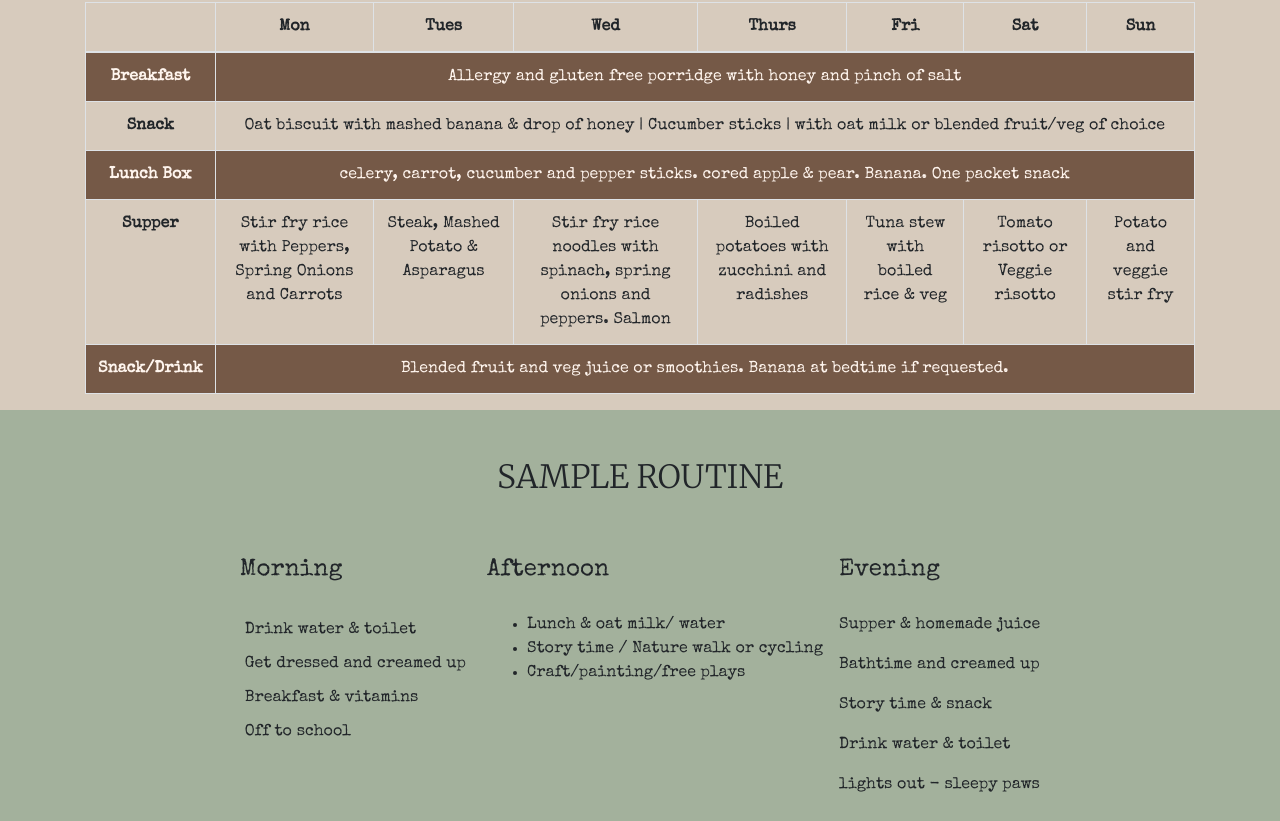
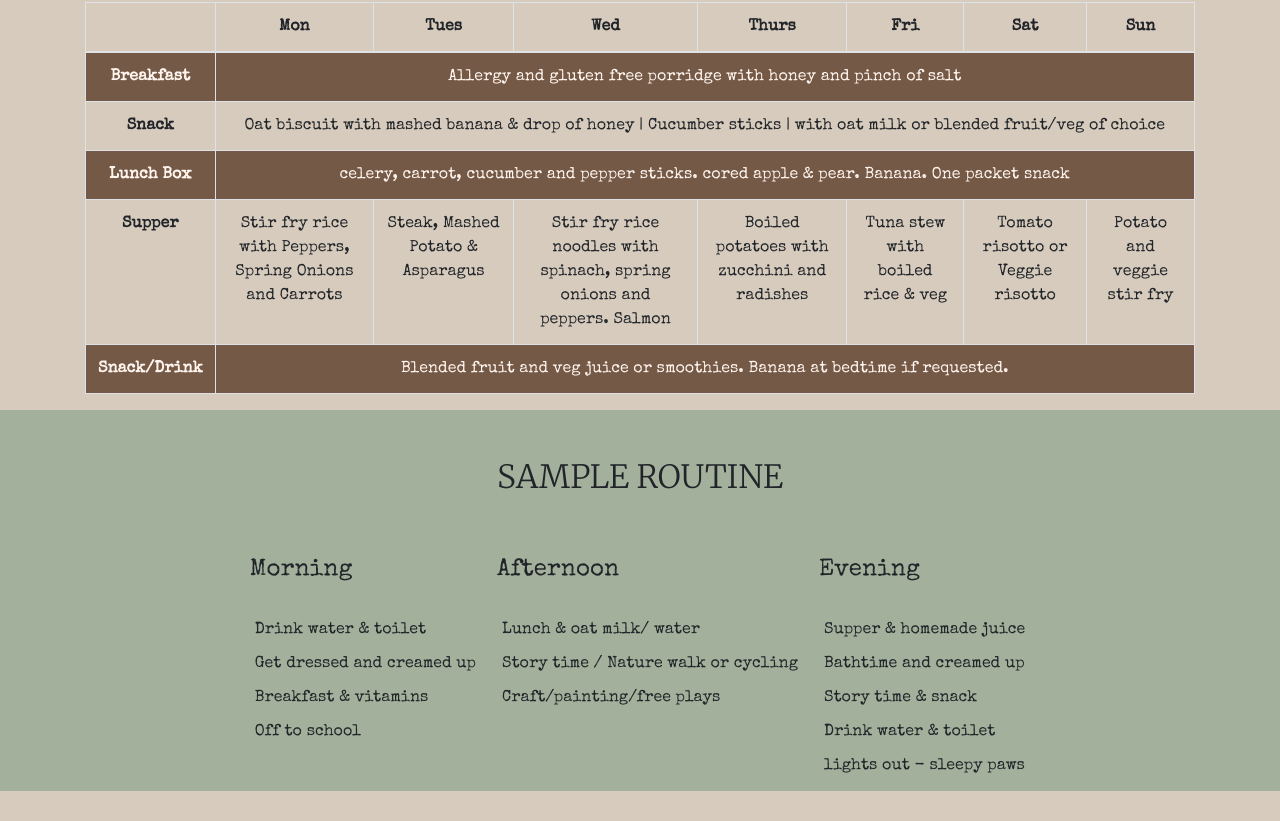
Before and after one commit to lolaedun/lom, a plain HTML site: page index.html in a window 1280 px wide. Shown: the part 3203-4024 px from the top of the page. After the commit the page ends 3994 px from the top, so only its background shows below. Drawn offline with nearby package versions, Linux system fonts and the light colour scheme.

Commit message:
changed evening routine section to lists

```diff
--- a/index.html
+++ b/index.html
@@ -345,7 +345,7 @@
 
                     <div class="p-2">
                         <h4>Afternoon</h4>
-                        <ul>
+                        <ul class="routine-lists">
                             <li>Lunch & oat milk/ water</li>
                             <li>Story time / Nature walk or cycling</li>
                             <li>Craft/painting/free plays</li>
@@ -354,11 +354,13 @@
 
                     <div class="p-2">
                         <h4>Evening</h4>
-                        <p>Supper & homemade juice</p>
-                        <p>Bathtime and creamed up</p>
-                        <p>Story time & snack</p>
-                        <p>Drink water & toilet</p>
-                        <p>lights out - sleepy paws</p>
+                        <ul class="routine-lists">
+                            <li>Supper & homemade juice</li>
+                            <li>Bathtime and creamed up</li>
+                            <li>Story time & snack</li>
+                            <li>Drink water & toilet</li>
+                            <li>lights out - sleepy paws</li>
+                        </ul>
                     </div>
                 </div>
             </div>
```
